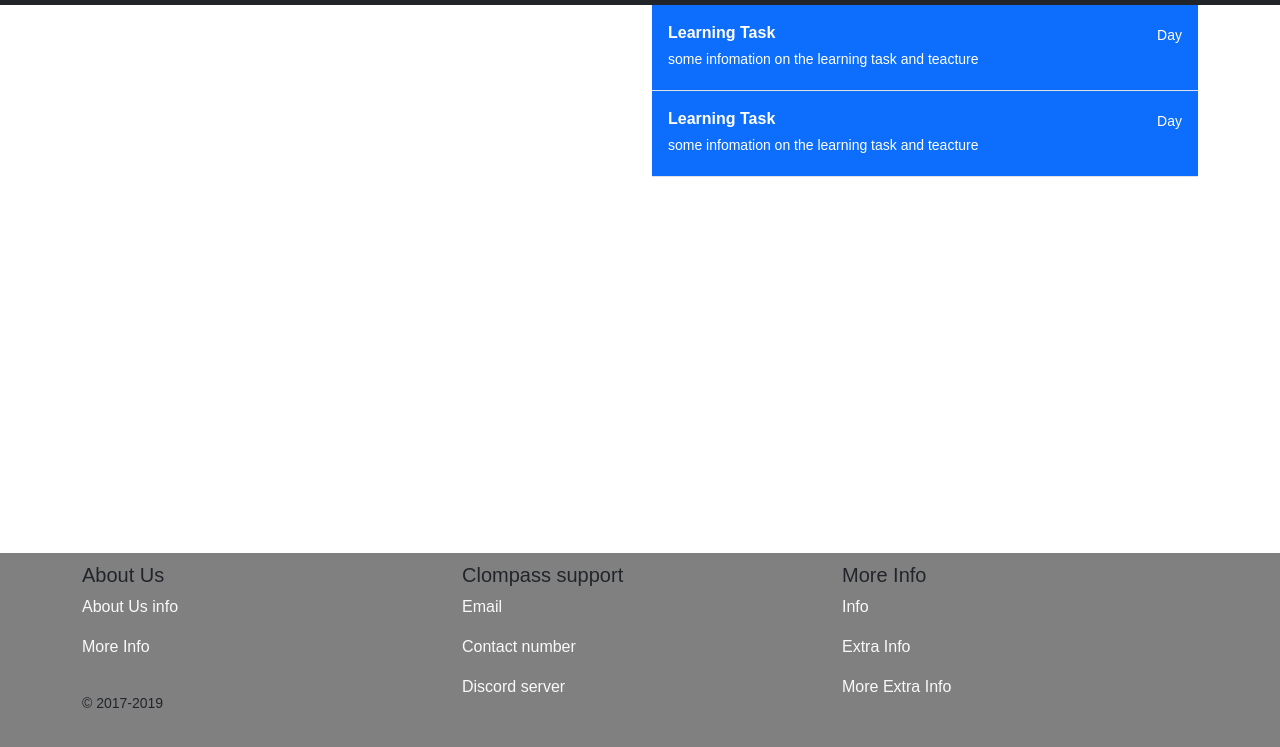
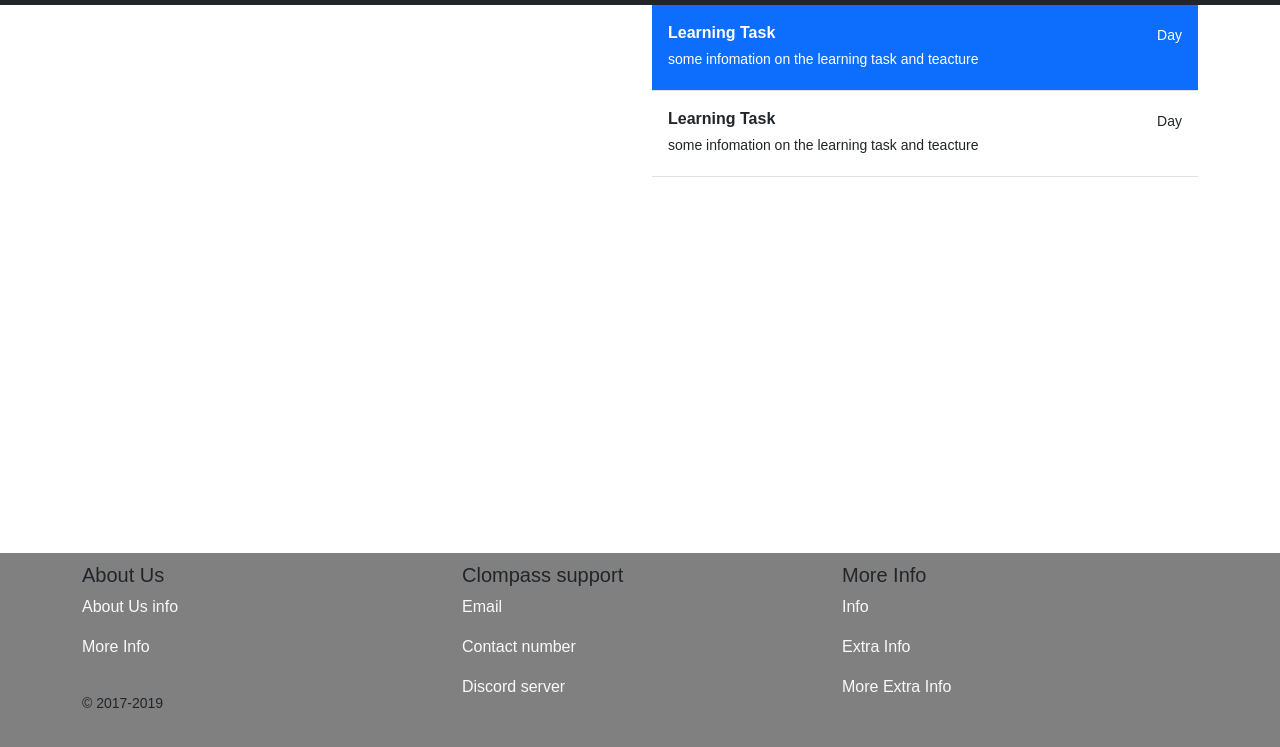
Before and after one commit to clompass-test/clompass-test.github.io, a website built with Parcel: page index.html in a window 1280 px wide. Shown: the part 51-798 px from the top of the page. Built offline with nearby package versions, Linux system fonts and the light colour scheme.

```diff
--- a/index.html
+++ b/index.html
@@ -141,7 +141,7 @@
     <div class="row">
         <div class="col">
 
-          </div>
+        </div>
       <div class="col">
         <div class="list-group list-group-flush border-bottom scrollarea">
           <a href="#" class="list-group-item list-group-item-action active py-3 lh-tight" aria-current="true">
@@ -153,7 +153,7 @@
           </a>
         </div>
         <div class="list-group list-group-flush border-bottom scrollarea">
-            <a href="#" class="list-group-item list-group-item-action active py-3 lh-tight" aria-current="true">
+            <a href="#" class="list-group-item list-group-item-action py-3 lh-tight" aria-current="true">
               <div class="d-flex w-100 align-items-center justify-content-between">
                 <strong class="mb-1">Learning Task</strong>
                 <small>Day</small>
```
